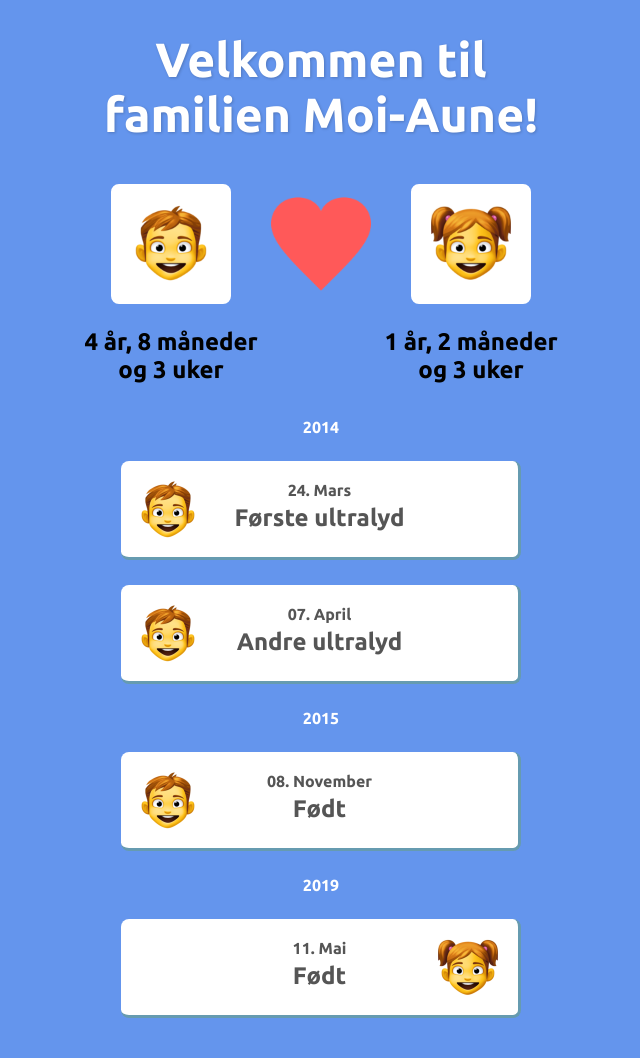
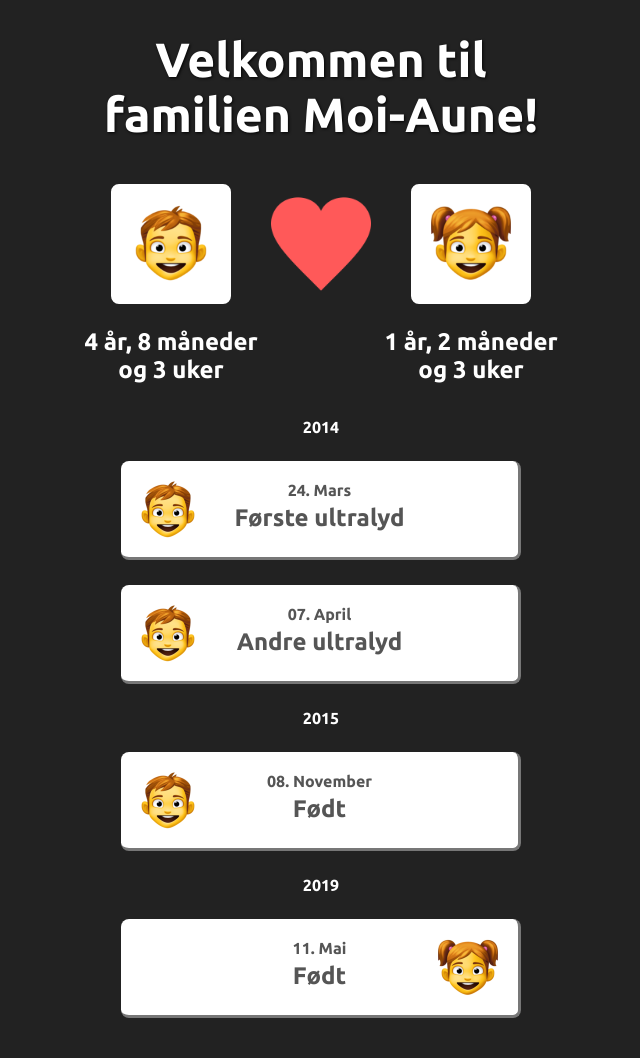
Before and after one commit to madsaune/baby-moiaune-no, a PHP site: page / in a window 1280 px wide. Shown: the whole page, without its empty margins (319-959 px from the left). Run offline with PHP 8.4, Linux system fonts and the light colour scheme.

Commit message:
:lipstick: Changed to grey theme

```diff
--- a/style.css
+++ b/style.css
@@ -5,15 +5,17 @@
 body {
   font-family: "Ubuntu", sans-serif;
   font-size: 16px;
-  background-color: CornflowerBlue;
+  /* background-color: CornflowerBlue; */
+  background-color: #222;
   text-align: center;
   margin-bottom: 40px;
+  color: #FFF;
 }
 
 h1 {
   font-size: 3rem;
   color: #fff;
-  text-shadow: 1px 1px 3px rgb(0 0 0 / 20%);
+  text-shadow: 1px 1px 3px rgb(0 0 0 / 90%);
 }
 
 .page-wrapper {
@@ -86,8 +88,10 @@ h1 {
 	text-align:center;
 
 	border-radius:8px;
-	border-right:3px solid #669BB0;
-	border-bottom:3px solid #669BB0;
+	/* border-right:3px solid #669BB0;
+	border-bottom:3px solid #669BB0; */
+	border-right:3px solid #777777;
+	border-bottom:3px solid #777777;
 
 	list-style:none;
 }
```
